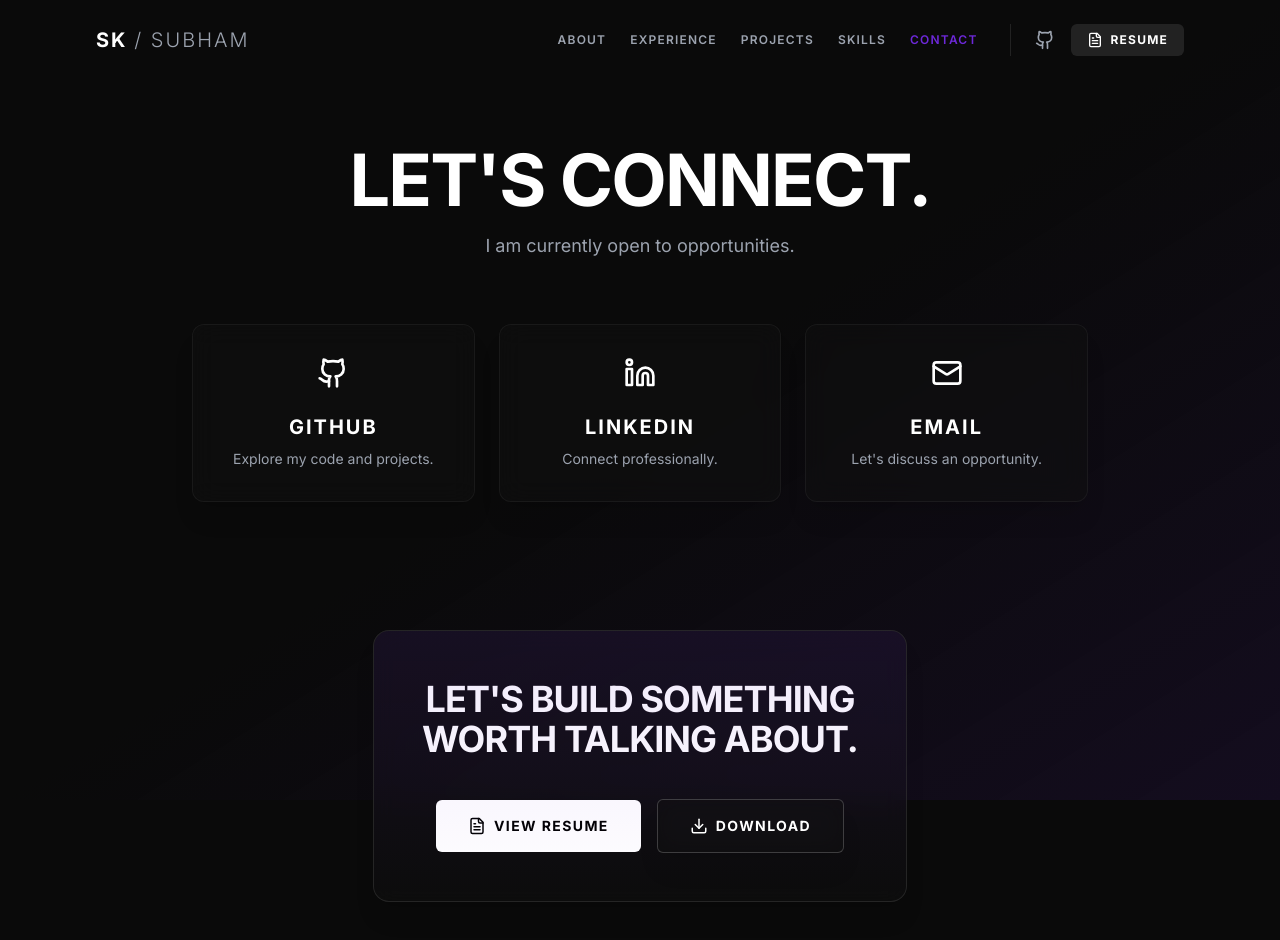
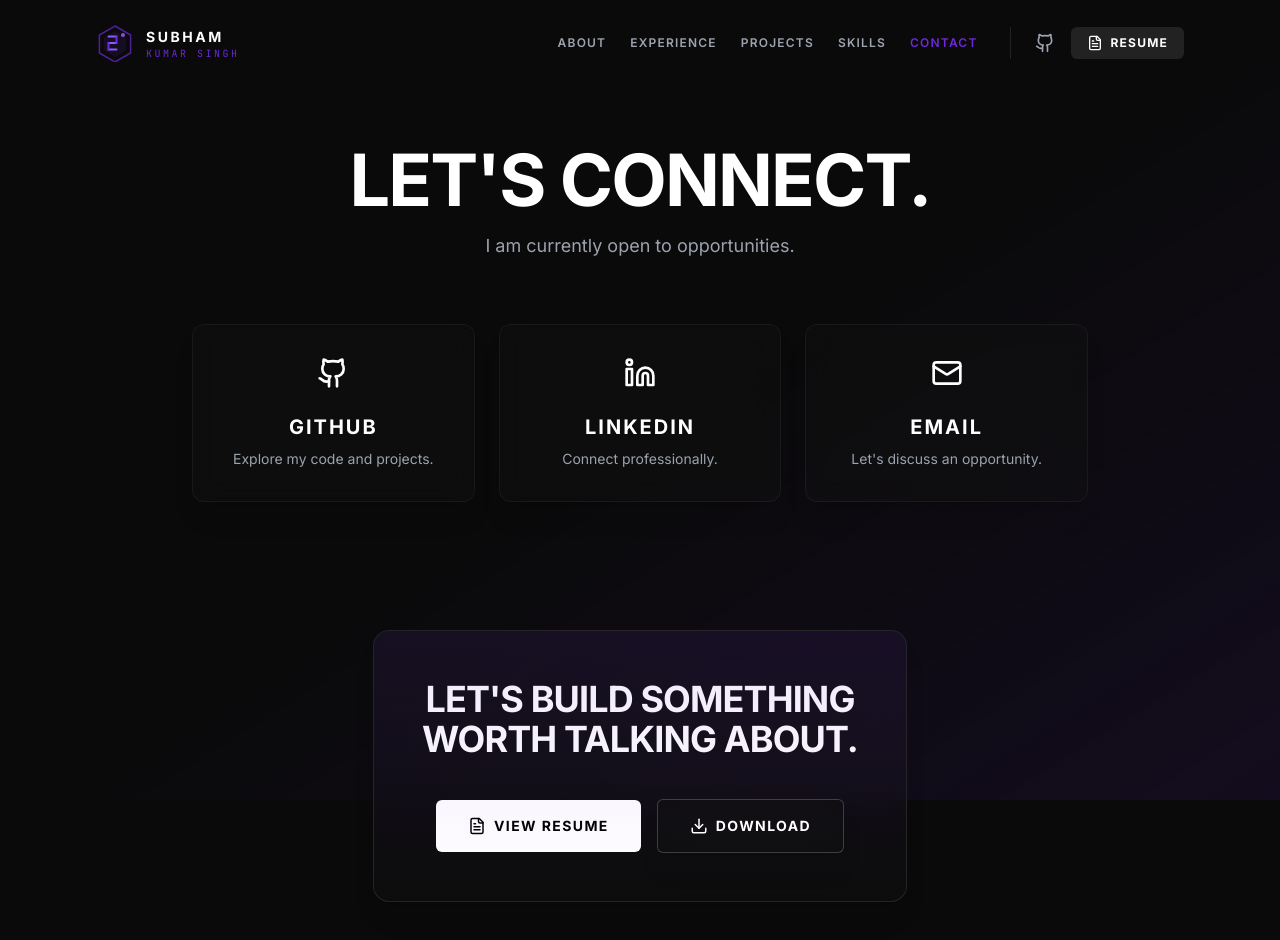
Before and after one commit to SubhamKumarSingh2114/subham-portfolio, a React (Vite) app: page /contact in a window 1280 px wide. Shown: the top 940 px of the page. Built offline with nearby package versions, Linux system fonts and the light colour scheme.

Commit message:
add logo to navbar

```diff
--- /dev/null
+++ b/src/components/Logo.tsx
@@ -0,0 +1,56 @@
+import { Link } from 'react-router-dom';
+
+export default function Logo() {
+  return (
+    <Link to="/" className="group flex items-center gap-3" aria-label="Subham Kumar Singh — Home">
+      {/* Geometric monogram mark */}
+      <svg
+        width="38"
+        height="38"
+        viewBox="0 0 38 38"
+        fill="none"
+        xmlns="http://www.w3.org/2000/svg"
+        className="flex-shrink-0 transition-transform duration-300 group-hover:scale-105"
+        aria-hidden="true"
+      >
+        {/* Outer hexagon border */}
+        <path
+          d="M19 2L34.5885 11V29L19 38L3.41154 29V11L19 2Z"
+          stroke="#6d28d9"
+          strokeWidth="1.5"
+          fill="none"
+          opacity="0.7"
+        />
+        {/* Inner hexagon fill */}
+        <path
+          d="M19 7L30.2583 13.5V26.5L19 33L7.74167 26.5V13.5L19 7Z"
+          fill="#6d28d9"
+          opacity="0.12"
+        />
+        {/* "S" letterform — two horizontal bars + diagonal */}
+        {/* Top bar */}
+        <rect x="11.5" y="11.5" width="10" height="2" rx="1" fill="#8b5cf6" />
+        {/* Middle bar */}
+        <rect x="11.5" y="18" width="10" height="2" rx="1" fill="#8b5cf6" />
+        {/* Bottom bar */}
+        <rect x="11.5" y="24.5" width="10" height="2" rx="1" fill="#8b5cf6" />
+        {/* Top-right vertical stroke */}
+        <rect x="19.5" y="11.5" width="2" height="8.5" rx="1" fill="#6d28d9" />
+        {/* Bottom-left vertical stroke */}
+        <rect x="11.5" y="18" width="2" height="8.5" rx="1" fill="#6d28d9" />
+        {/* Accent dot */}
+        <circle cx="27" cy="11" r="2" fill="#8b5cf6" opacity="0.9" />
+      </svg>
+
+      {/* Wordmark */}
+      <div className="flex flex-col leading-none">
+        <span className="text-white font-bold text-sm tracking-[0.18em] uppercase">
+          Subham
+        </span>
+        <span className="text-[#6d28d9] font-mono text-[10px] tracking-[0.25em] uppercase mt-0.5">
+          Kumar Singh
+        </span>
+      </div>
+    </Link>
+  );
+}
--- a/src/components/Navbar.tsx
+++ b/src/components/Navbar.tsx
@@ -1,8 +1,10 @@
 import { useState, useEffect } from 'react';
-import { NavLink, Link } from 'react-router-dom';
+import { NavLink } from 'react-router-dom';
 import { Menu, X, Github, FileText } from 'lucide-react';
 import { PROFILE } from '../data/profile';
 import clsx from 'clsx';
+import Logo from './Logo';
+
 
 const NAV_LINKS = [
   { name: 'ABOUT', path: '/about' },
@@ -31,9 +33,7 @@ export default function Navbar() {
     )}>
       <div className="max-w-7xl mx-auto px-6 md:px-12 lg:px-24 flex items-center justify-between">
 
-        <Link to="/" className="text-xl font-bold tracking-widest text-white hover:text-primary transition-colors">
-          SK <span className="text-textSecondary font-light">/ SUBHAM</span>
-        </Link>
+        <Logo />
 
         {/* Desktop Nav */}
         <div className="hidden md:flex items-center space-x-8">
```
